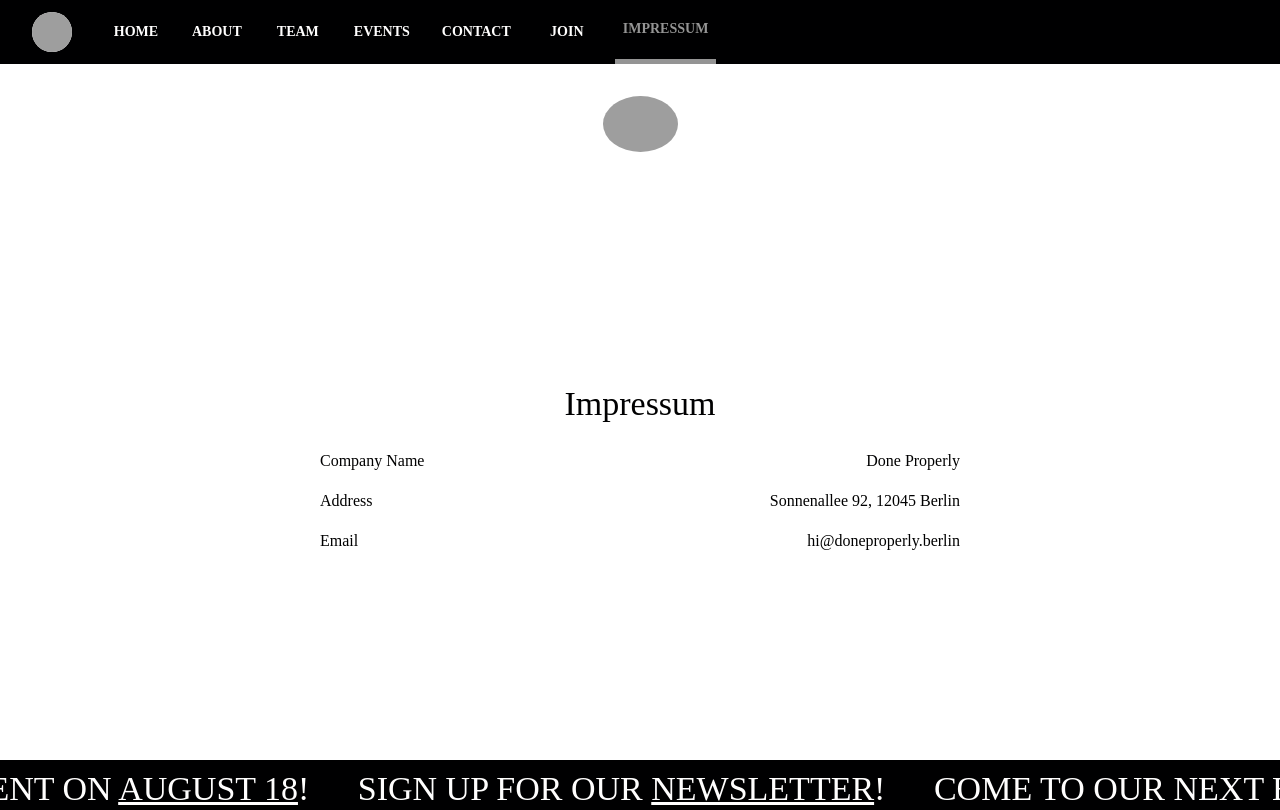
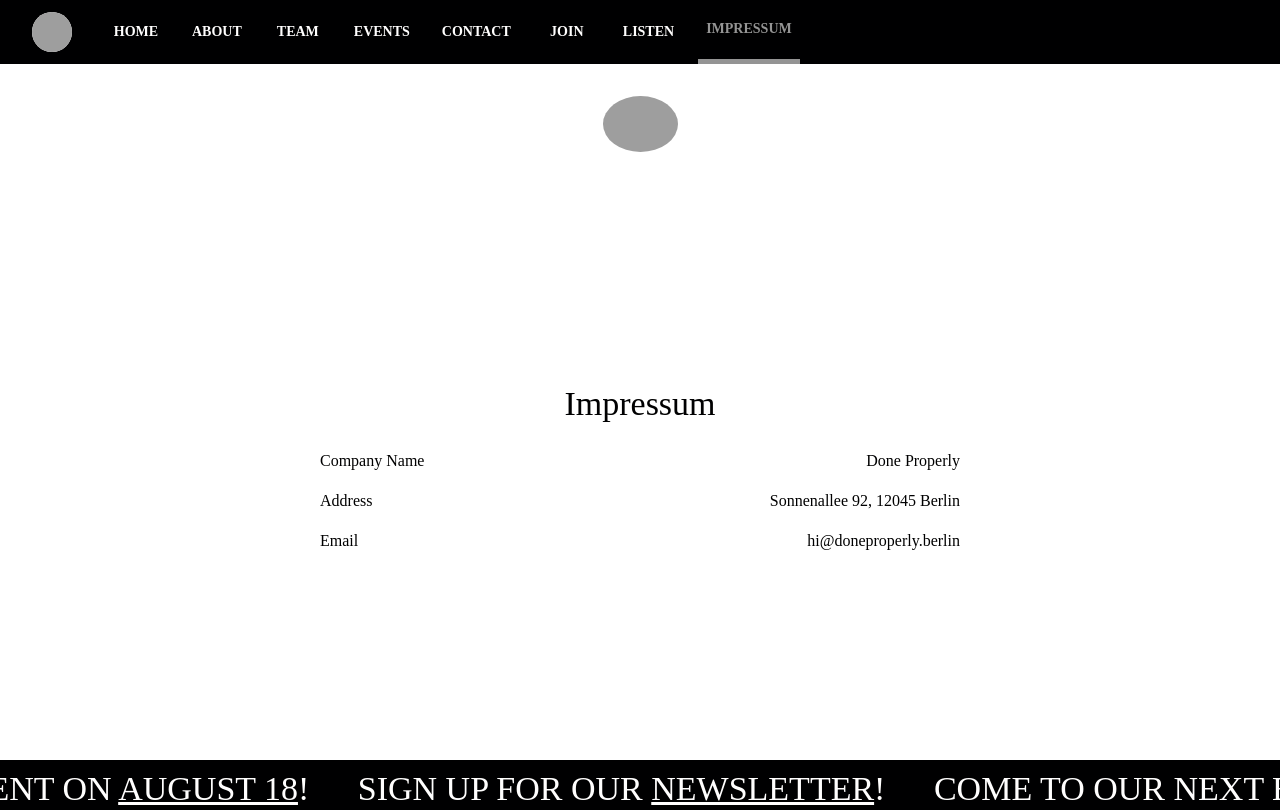
Before and after one commit to kingjbradz/doneproperly, a React (Create React App) app: page /impressum in a window 1280 px wide. Built offline with nearby package versions, Linux system fonts and the light colour scheme; grey boxes are pictures that could not be loaded; some icons are missing; a web font is replaced by a local one.

Commit message:
added route for listen

```diff
--- a/src/Components/Navbar.js
+++ b/src/Components/Navbar.js
@@ -23,6 +23,7 @@
   { text: "Events", path: "/events" },
   { text: "Contact", path: "/contact" },
   { text: "Join", path: "https://docs.google.com/forms/d/e/1FAIpQLScTPJWT7WLkgy26xdZnbTxcE8lOrRBWziPr8LY9zrWFiRxhYg/viewform?pli=1" },
+  { text: "Listen", path: "/listen" },
   { text: "Impressum", path: "/impressum" },
 ];
 
```
